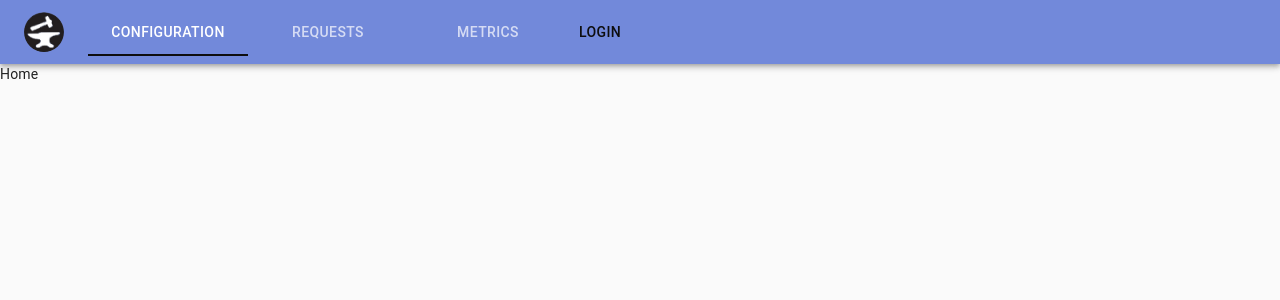
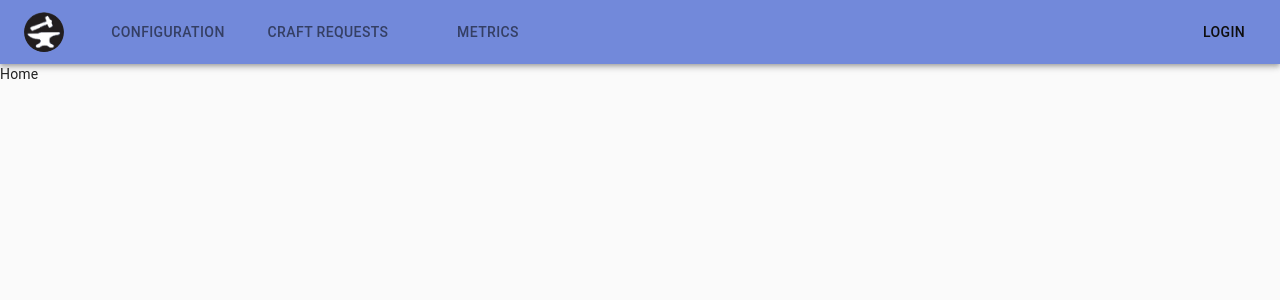
Before and after one commit to agiveygives/eso-craft-request, a React (Create React App) app: page / in a window 1280 px wide. Shown: the top 300 px of the page. Built offline with nearby package versions, Linux system fonts and the light colour scheme.

Commit message:
navigation

```diff
--- a/src/App.tsx
+++ b/src/App.tsx
@@ -11,7 +11,8 @@ import { Home } from './pages/Home';
 import { ThemeWrapper } from './components/ThemeWrapper';
 import { Layout } from './components/Layout';
 import ScrollToTop from './utils/ScrollToTop';
-import { DiscordAvatarUrl } from './utils/LinkTemplates'
+import { DiscordAvatarUrl } from './utils/LinkTemplates';
+import NavLinks from './constants/NavigationLinks';
 
 interface StateProps {
   session: SessionType;
@@ -80,11 +81,14 @@ const App = ({ session, setSession, setUserInfo }: Props): JSX.Element => {
           <Layout>
             <>
               <ScrollToTop />
-              <Route path="/" component={Home} />
-              <Route path="/login" component={() => {
+              <Route path="/" component={Home} exact />
+              <Route path="/login" exact component={() => {
                   window.location.href = process.env.REACT_APP_IDENTITY_URI || 'esocraftrequest.com';
                   return null;
               }}/>
+              {NavLinks.map((navLink) => (
+                <Route path={navLink.location} component={navLink.component} exact />
+              ))}
             </>
           </Layout>
         </BrowserRouter>
--- a/src/components/Layout/Layout.tsx
+++ b/src/components/Layout/Layout.tsx
@@ -1,20 +1,23 @@
 import React, { useEffect, useState } from 'react';
 import { connect, MapStateToProps } from 'react-redux'
-import { NavLink } from 'react-router-dom';
+import { NavLink, useHistory, useLocation } from 'react-router-dom';
 import { makeStyles } from '@material-ui/core/styles';
 import AppBar from '@material-ui/core/AppBar';
 import Avatar from '@material-ui/core/Avatar';
 import Button from '@material-ui/core/Button';
+import Grid from '@material-ui/core/Grid';
 import Tab from '@material-ui/core/Tab';
 import Tabs from '@material-ui/core/Tabs';
 import Toolbar from '@material-ui/core/Toolbar';
+import Typography from '@material-ui/core/Typography';
 import { StateType } from '../../store/types';
 import { SessionType, InfoType } from '../../store/user/types';
+import NavLinks from '../../constants/NavigationLinks';
 
 const useStyles = makeStyles((theme) => ({
   icon: {
     paddingRight: '24px',
-  }
+  },
 }));
 
 interface StateProps {
@@ -29,13 +32,20 @@ interface OwnProps {
 type Props = StateProps & OwnProps
 
 const Layout = ({ session, userInfo, children }: Props): JSX.Element => {
+  const history = useHistory();
+  const location = useLocation();
   const classes = useStyles();
 
   const [isAuthenticated, setIsAuthenticated] = useState<Boolean>(false);
-  const [value, setValue] = useState<number>(0);
+  const [value, setValue] = useState<number>(-1);
 
   const handleChange = (event: React.ChangeEvent<{}>, newValue: number) => {
     setValue(newValue);
+  };
+
+  const handleTabClick = (event: React.ChangeEvent<{}>, href: string) => {
+    event.preventDefault();
+    history.push(href);
   };
 
   useEffect(() => {
@@ -46,14 +56,28 @@ const Layout = ({ session, userInfo, children }: Props): JSX.Element => {
     }
   }, [session, userInfo])
 
+  useEffect(() => {
+    const selectedLink = NavLinks.findIndex((navLink) => navLink.location === location.pathname);
+    setValue(selectedLink);
+  }, [location])
+
   let accountElement: JSX.Element;
   if (isAuthenticated) {
     accountElement = (
-      <Avatar src={userInfo.avatarUrl} />
+      <>
+        <Grid item>
+          <Avatar src={userInfo.avatarUrl} />
+        </Grid>
+        <Grid item >
+          <Typography>{userInfo.username}</Typography>
+        </Grid>
+      </>
     );
   } else {
     accountElement = (
-      <Button color="secondary" href="/Login">Login</Button>
+      <Grid item>
+        <Button color="secondary" href="/Login">Login</Button>
+      </Grid>
     )
   }
 
@@ -61,15 +85,19 @@ const Layout = ({ session, userInfo, children }: Props): JSX.Element => {
     <div>
       <AppBar color="primary" position="sticky">
         <Toolbar>
-          <NavLink className={classes.icon} to="/">
+          <NavLink className={classes.icon} to="/" >
             <Avatar src="/images/hammer-and-anvil.png" />
           </NavLink>
-          <Tabs value={value} onChange={handleChange}>
-            <Tab label="Configuration" />
-            <Tab label="Requests" />
-            <Tab label="Metrics" />
-          </Tabs>
-          {accountElement}
+          <Grid item xs={5}>
+            <Tabs value={value} onChange={handleChange} textColor="secondary">
+              {NavLinks.map((navLink) => (
+                <Tab label={navLink.label} onClick={(event) => handleTabClick(event, navLink.location)} />
+              ))}
+            </Tabs>
+          </Grid>
+          <Grid container alignItems="center" justify="flex-end" spacing={1}>
+            {accountElement}
+          </Grid>
         </Toolbar>
       </AppBar>
       {children}
--- a/src/components/ThemeWrapper/ThemeWrapper.tsx
+++ b/src/components/ThemeWrapper/ThemeWrapper.tsx
@@ -49,7 +49,7 @@ const ThemeWrapper = ({ themeColors, children }: Props): JSX.Element => {
             color: themeColors.primary,
           },
           'a:hover': {
-            color: themeColors.primary,
+            color: themeColors.secondary,
           },
         },
       },
--- /dev/null
+++ b/src/constants/NavigationLinks.ts
@@ -0,0 +1,11 @@
+import { Configuration } from '../pages/Configuration';
+import { CraftRequests } from '../pages/CraftRequests';
+import { Metrics } from '../pages/Metrics';
+
+const navigationLinks = [
+  { location: '/configuration', label: 'Configuration', component: Configuration },
+  { location: '/requests', label: 'Craft Requests', component: CraftRequests },
+  { location: '/metrics', label: 'Metrics', component: Metrics },
+];
+
+export default navigationLinks;
--- /dev/null
+++ b/src/pages/Configuration/Configuration.tsx
@@ -0,0 +1,7 @@
+import React from 'react';
+
+const Configuration = (): JSX.Element => {
+  return (<div>Configuration</div>);
+}
+
+export default Configuration;
--- /dev/null
+++ b/src/pages/Configuration/index.ts
@@ -0,0 +1 @@
+export { default as Configuration } from './Configuration';
--- /dev/null
+++ b/src/pages/CraftRequests/CraftRequests.tsx
@@ -0,0 +1,7 @@
+import React from 'react';
+
+const CraftRequests = (): JSX.Element => {
+  return (<div>CraftRequests</div>);
+}
+
+export default CraftRequests;
--- /dev/null
+++ b/src/pages/CraftRequests/index.ts
@@ -0,0 +1 @@
+export { default as CraftRequests } from './CraftRequests';
--- /dev/null
+++ b/src/pages/Error/index.ts
@@ -0,0 +1 @@
+export { default as Error } from './Error';
--- /dev/null
+++ b/src/pages/Metrics/Metrics.tsx
@@ -0,0 +1,7 @@
+import React from 'react';
+
+const Metrics = (): JSX.Element => {
+  return (<div>Metrics</div>);
+}
+
+export default Metrics;
--- /dev/null
+++ b/src/pages/Metrics/index.ts
@@ -0,0 +1 @@
+export { default as Metrics } from './Metrics';
```
Also changed, not shown: src/pages/Error/Error.tsx (added, +7 -0 lines).
